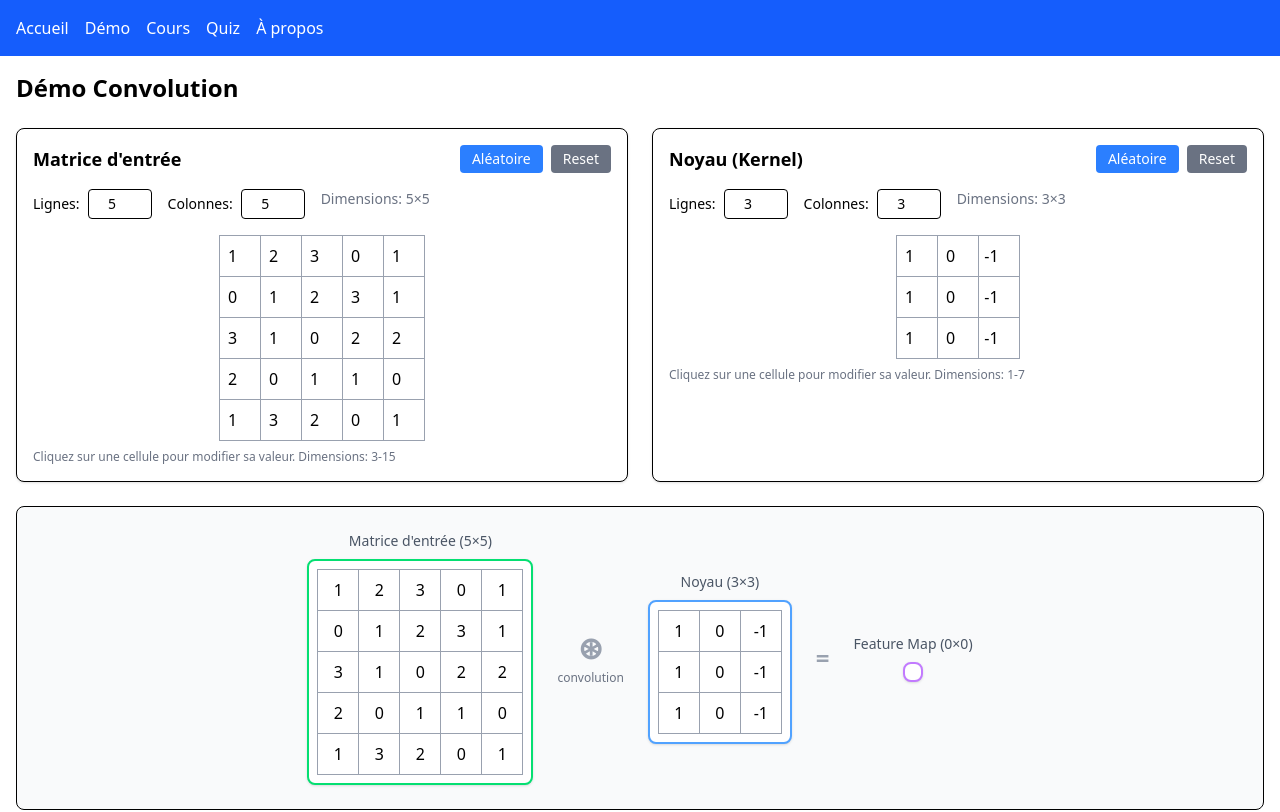
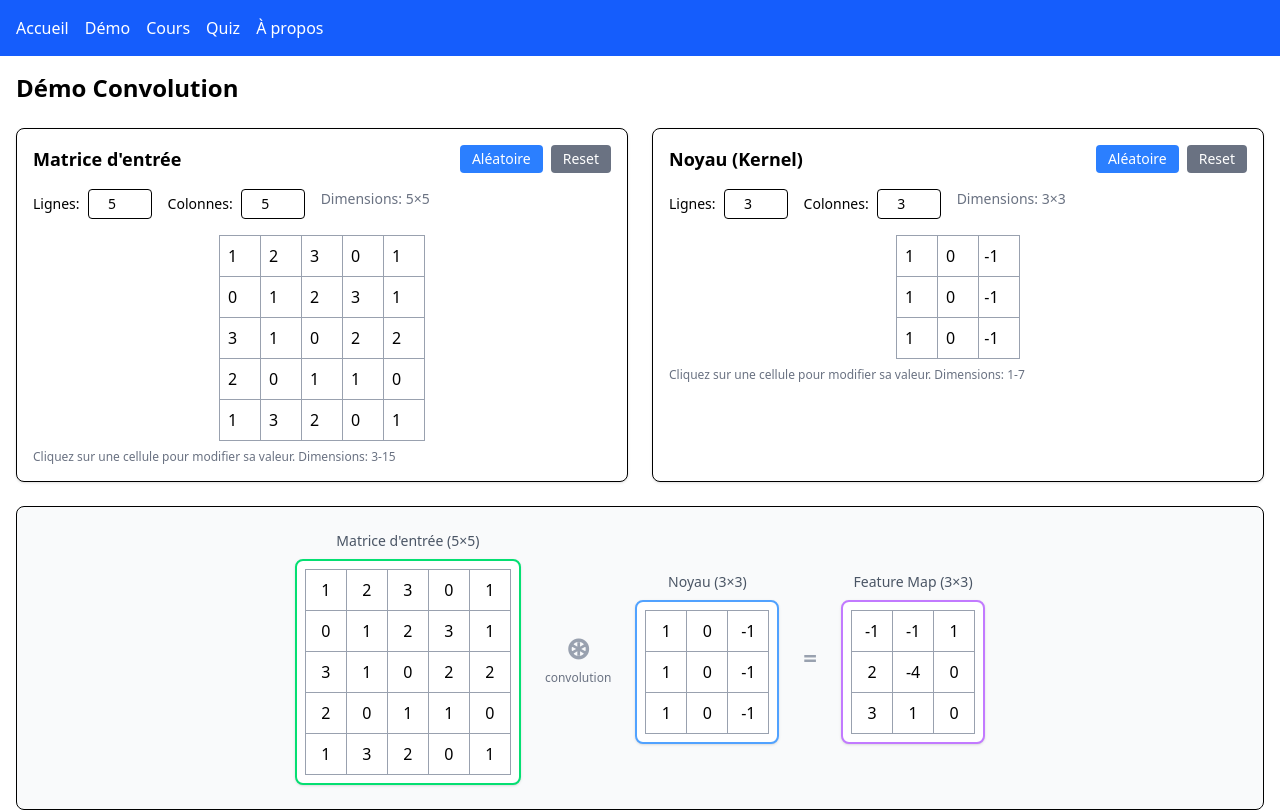
Before and after one commit to jlg-formation/convolution, a React (Vite) app: page /demo in a window 1280 px wide. Shown: the top 812 px of the page. Built offline with nearby package versions, Linux system fonts and the light colour scheme.

Commit message:
feat: add automatic output calculation in Demo component based on input and kernel dimensions

```diff
--- a/src/pages/Demo.tsx
+++ b/src/pages/Demo.tsx
@@ -45,6 +45,44 @@ export default function Demo() {
   const tempOut = conv2d(input, kernel, { padding, stride, dilation });
   const outH = tempOut.length;
   const outW = tempOut[0]?.length || 0;
+
+  // Auto-calcul du résultat quand les matrices ou paramètres changent
+  useEffect(() => {
+    try {
+      // Vérifier si les dimensions sont valides
+      if (
+        input.length > 0 &&
+        input[0].length > 0 &&
+        kernel.length > 0 &&
+        kernel[0].length > 0
+      ) {
+        // Vérifier que le kernel n'est pas plus grand que l'input (avec padding)
+        const maxInputDim = Math.max(input.length, input[0].length);
+        const maxKernelDim = Math.max(kernel.length, kernel[0].length);
+
+        if (maxKernelDim <= maxInputDim + 2 * padding) {
+          const result = conv2d(input, kernel, { padding, stride, dilation });
+
+          // Vérifier que le résultat n'est pas vide
+          if (result.length > 0 && result[0].length > 0) {
+            setOutput(result);
+
+            // Réinitialiser l'animation si elle était en cours
+            if (currentPos || currentCell) {
+              setCurrentPos(null);
+              setCurrentCell(null);
+              setPartialSteps([]);
+              setIsPlaying(false);
+              clearTimer();
+            }
+          }
+        }
+      }
+    } catch (error) {
+      // En cas d'erreur, on ne met pas à jour le résultat
+      console.warn("Erreur lors du calcul automatique:", error);
+    }
+  }, [input, kernel, padding, stride, dilation, currentPos, currentCell]);
 
   const handleCompute = () => {
     setOutput(conv2d(input, kernel, { padding, stride, dilation }));
```
